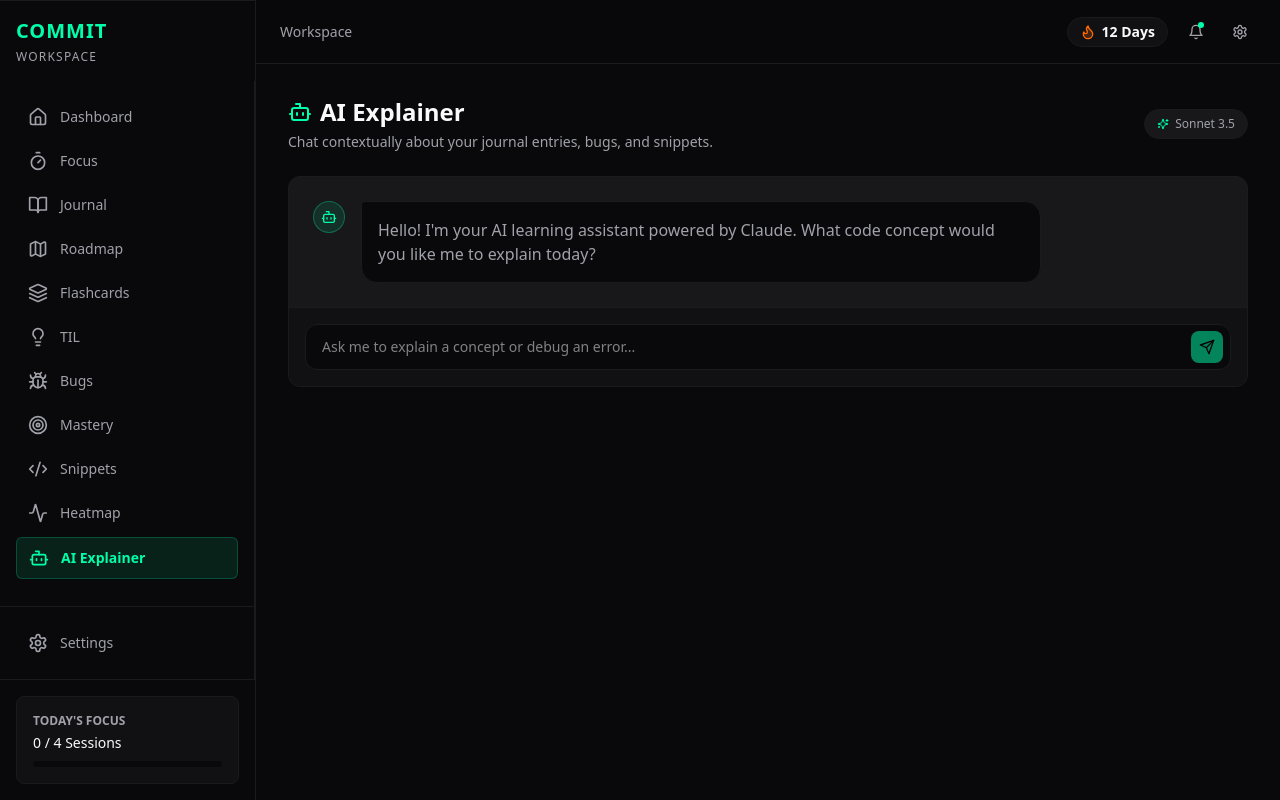
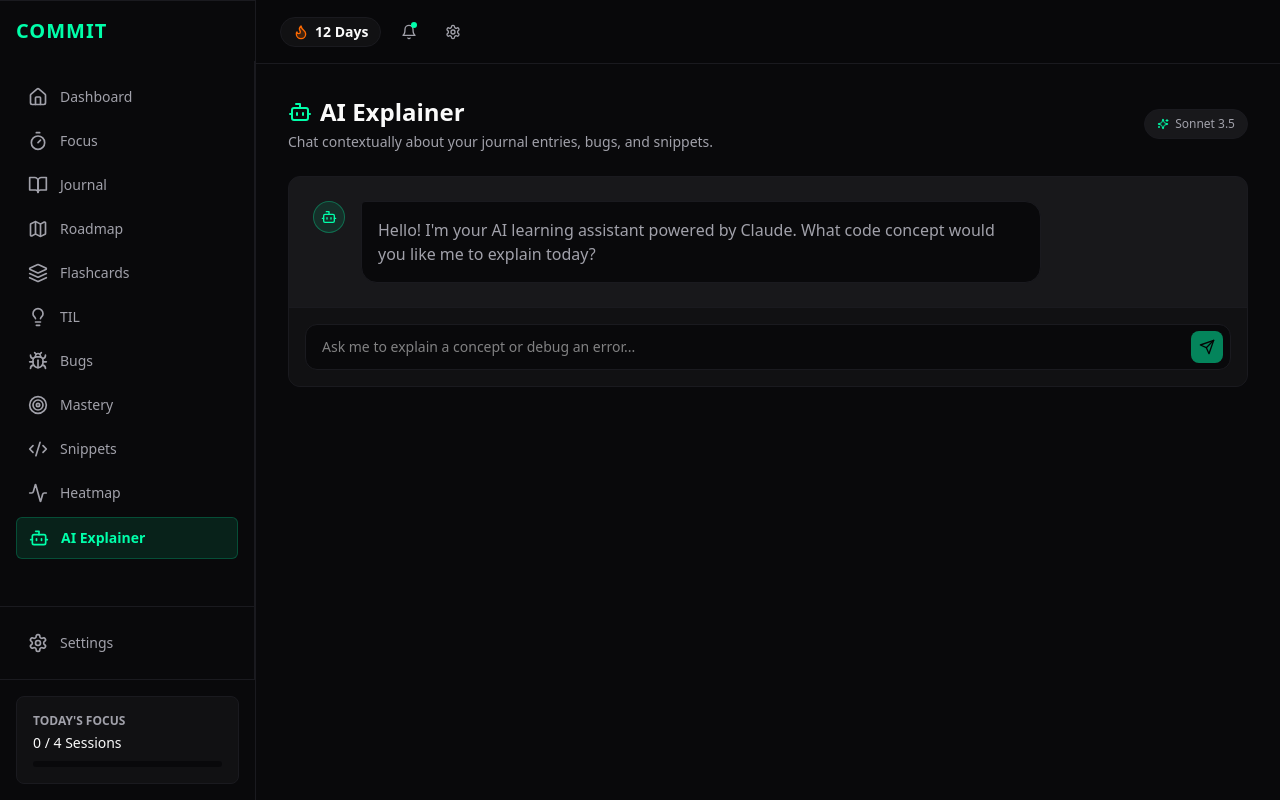
Before and after one commit to JustineSalinas/Commit-Project-Web-App, a Next.js app: page /ai in a window 1280 px wide. Built offline with nearby package versions, Linux system fonts and the light colour scheme.

Commit message:
UI: Remove 'Workspace' label from Sidebar and TopBar

```diff
--- a/components/layout/Sidebar.tsx
+++ b/components/layout/Sidebar.tsx
@@ -38,7 +38,7 @@ export function Sidebar() {
     <aside className="w-64 bg-[var(--bg-base)] h-screen flex flex-col hidden md:flex border-r border-[var(--border)]">
       <div className="p-4 border-t border-[var(--border)] bg-[var(--bg-base)]">
         <h1 className="text-[var(--accent)] text-xl font-bold tracking-wider">COMMIT</h1>
-        <p className="text-[var(--text-secondary)] text-xs mt-1 uppercase tracking-widest">Workspace</p>
+
       </div>
 
       <nav className="flex-1 px-4 py-4 space-y-1 overflow-y-auto bg-[var(--bg-base)] border-r border-[var(--border)] w-full">
--- a/components/layout/TopBar.tsx
+++ b/components/layout/TopBar.tsx
@@ -8,9 +8,7 @@ import { Settings, Bell, Flame } from "lucide-react";
 export function TopBar() {
   return (
     <header className="h-16 border-b border-[var(--border)] bg-[var(--topbar-bg)] backdrop-blur-sm flex items-center px-6 justify-between sticky top-0 z-10">
-      <div className="flex items-center gap-4">
-        <span className="text-[var(--text-secondary)] font-medium text-sm">Workspace</span>
-      </div>
+
 
       <div className="flex items-center gap-3">
         {/* Streak Counter */}
```
